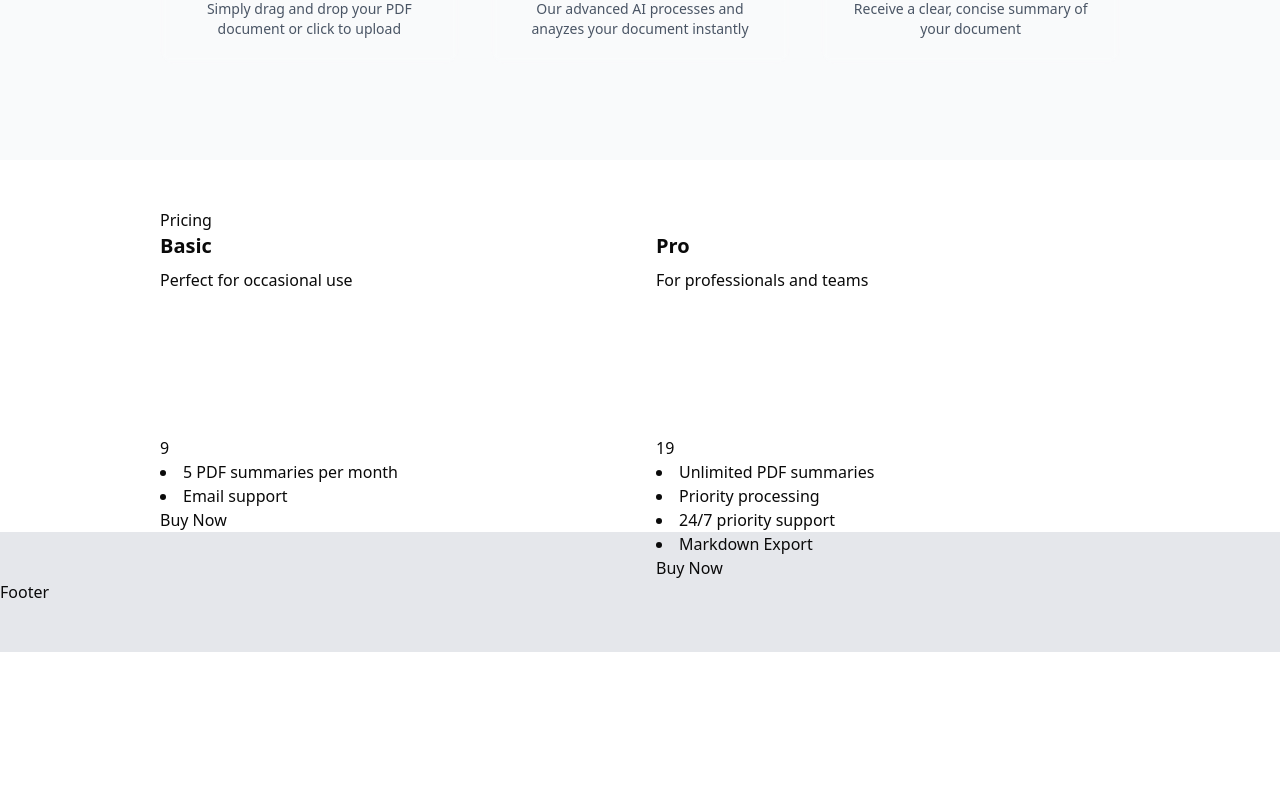
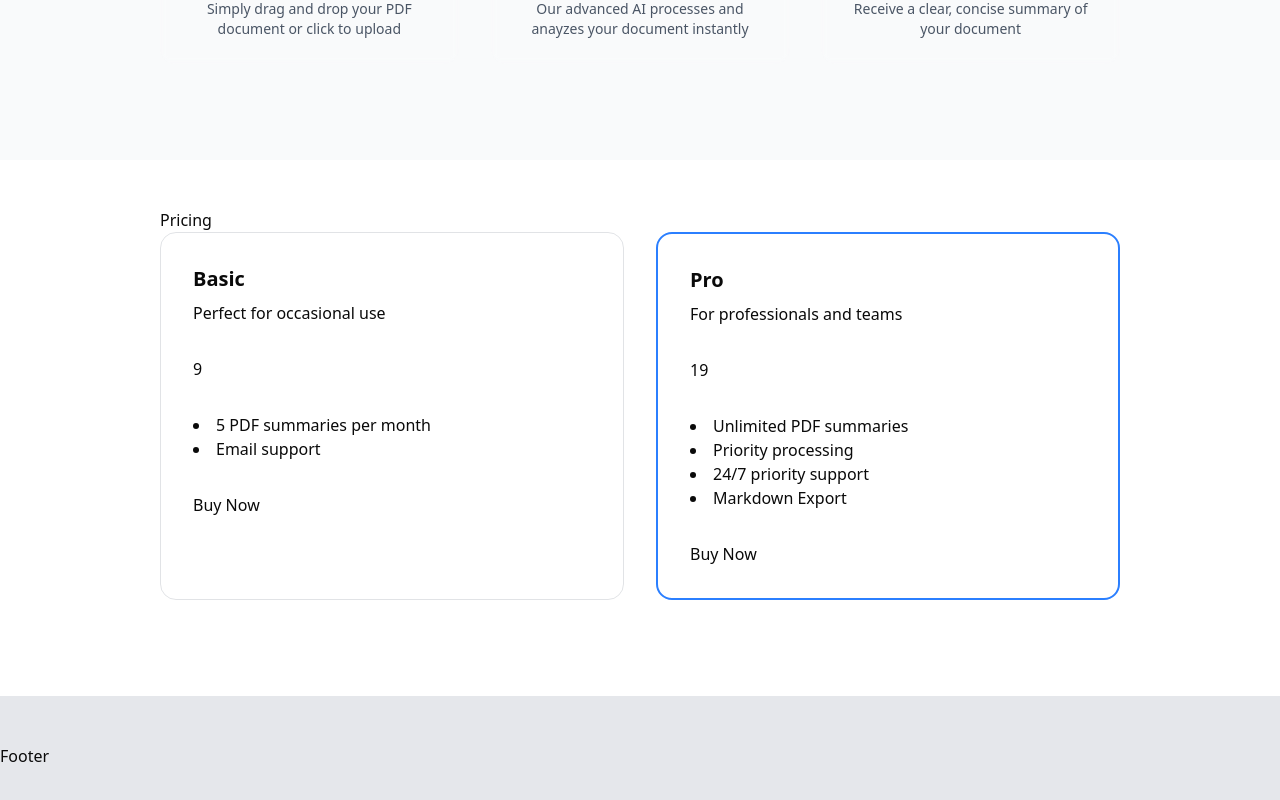
Before and after one commit to shando-howell/summary-ai-app, a Next.js app: page / in a window 1280 px wide. Shown: the part 1308-2108 px from the top of the page. Before the commit the page ends 1960 px from the top, so only its background shows below. Built offline with nearby package versions, Linux system fonts and the light colour scheme.

Commit message:
Currently working on the pricing component.

```diff
--- a/components/home/pricing-section.tsx
+++ b/components/home/pricing-section.tsx
@@ -1,4 +1,5 @@
 import Link from "next/link";
+import { cn } from "@/lib/utils";
 
 type PriceType = {
     name: string;
@@ -42,24 +43,23 @@ const plans = [
 const PricingCard = ({ name, price, description, items, id, paymentLink }: PriceType) => {
     return (
         <div className="relative w-full max-w-lg">
-            <div className='relative flex flex-col h-full gap-4 lg:gap-8'>
+            <div className={cn('relative flex flex-col h-full gap-4 lg:gap-8 z-10 p-8 border-[1px] border-gray-500/20 rounded-2xl',
+            id === 'pro' && 'border-blue-500 gap-5 border-2')}>
                 <div className="flex justify-between items-center gap-4">
                     <div>
                         <p className="text-lg lg:text-xl font-bold capitalize">{name}</p>
                         <p className="text-base-content/80 mt-2">{description}</p>
                     </div>
                 </div>
-            </div>
-
                         <div>
                             <p>{price}</p>
                         </div>
+
                         <div>
                             {items.map((item, idx) => (
                                 <li key={idx}>{item}</li>
                             ))}
                         </div>
-            <div>
                         <Link href={paymentLink}>Buy Now</Link>
                     </div>
                 </div>
```
Lines whose indentation alone changed are shown as unchanged.
